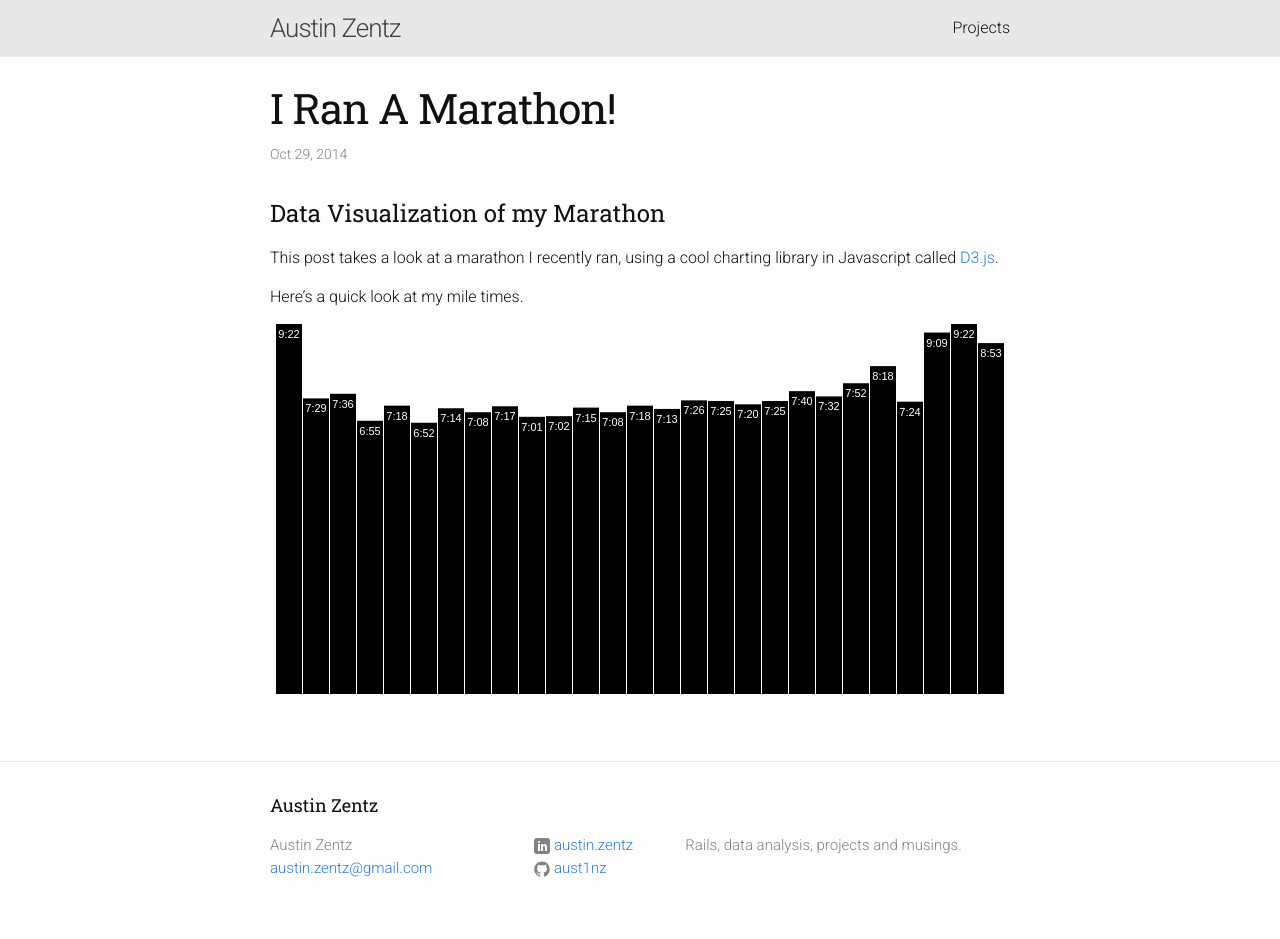
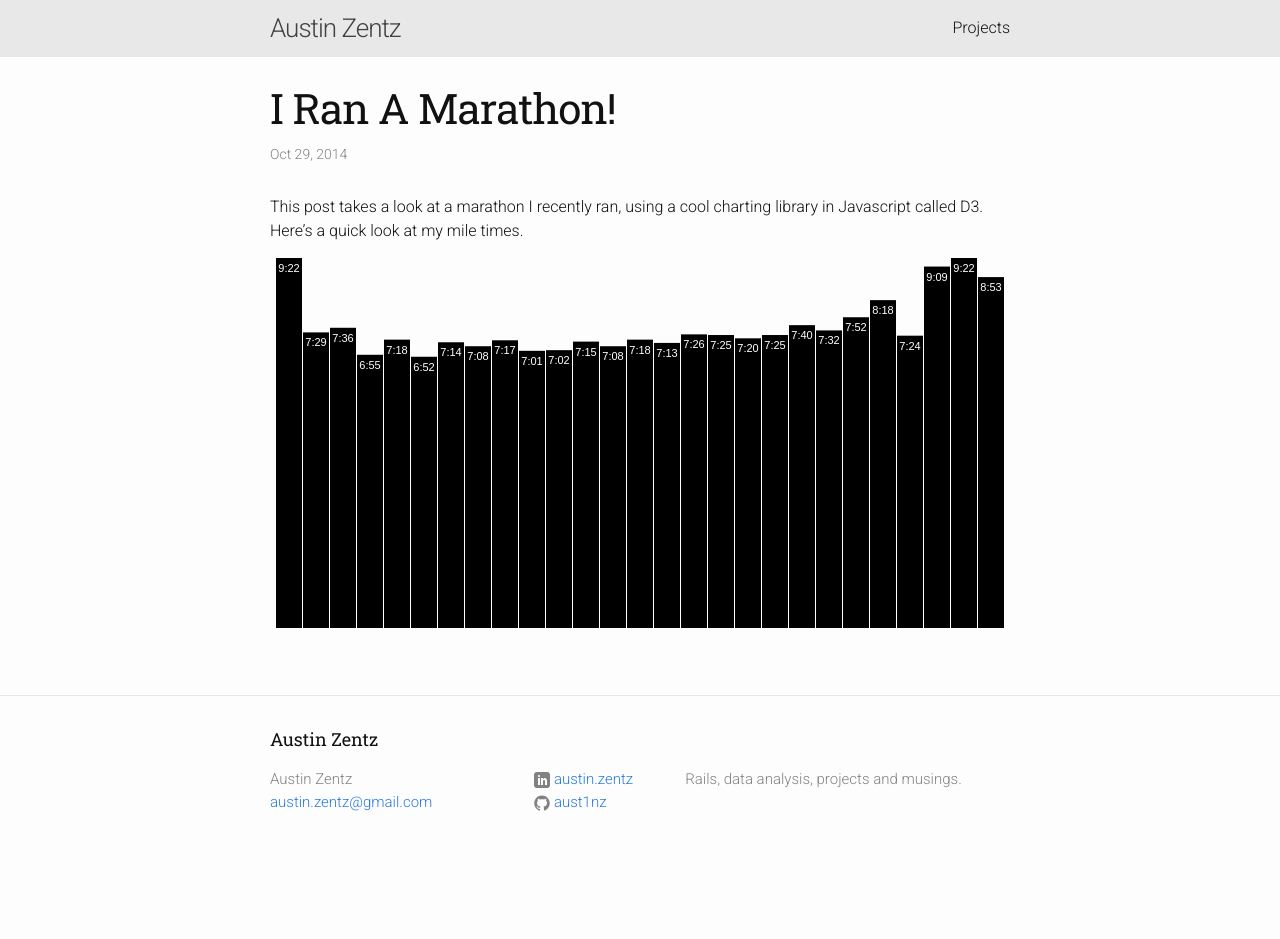
Before and after one commit to aust1nz/aust1nz.github.io, a Jekyll site: the page built from _posts/2014-10-29-Marathon.markdown, in a window 1280 px wide. Built offline with Jekyll 4.4.1, drawn with Linux system fonts in a browser that asks for light colours; comment, search, counter and statistics services are not loaded; after the commit the page ends 900 px from its top, so only the background shows below that.

Commit message:
Messed around with post summaries and excerpts

```diff
--- a/_config.yml
+++ b/_config.yml
@@ -8,9 +8,7 @@
 github_username:  aust1nz
 linkedin_username: austin.zentz
 linkedin_url: austin-zentz/14/269/470
-twitter_username:
 
 # Build settings
 markdown: kramdown
-port: 3000
 exclude: ['vendor']
--- a/_posts/2014-10-20-getting-started-with-jekyll.markdown
+++ b/_posts/2014-10-20-getting-started-with-jekyll.markdown
@@ -7,6 +7,7 @@
 ---
 
 [Jekyll](http://jekyllrb.com/) is a neat package for hosting mostly static content on the web. It serves a rather specific niche: it's for blogs or portfolio sites where the person updating the content is also comfortable using a text editor, markdown and a console window. I think that's why you see lots of [Jekyll](http://tom.preston-werner.com/) [generated](https://training.github.com/) [sites](http://schacon.github.io/) which are specifically about programming concerns. (They also seem to be mostly out of date, but we'll set that aside for now.)
+
 
 ####So, what *is* Jekyll, exactly?
 
--- a/_posts/2014-10-29-Marathon.markdown
+++ b/_posts/2014-10-29-Marathon.markdown
@@ -2,15 +2,9 @@
 layout: post
 title:  "I Ran A Marathon!"
 date:   2014-10-29 12:12:00
-categories: data_visualization, charting, running
-
+categories: running data_visualization
 ---
-
-# Data Visualization of my Marathon
-
-This post takes a look at a marathon I recently ran, using a cool charting library in Javascript called [D3.js](http://d3js.org/).
-
-Here's a quick look at my mile times.
+This post takes a look at a marathon I recently ran, using a cool charting library in Javascript called D3. Here's a quick look at my mile times.
 
 <div id="chart"></div>
 
--- a/index.html
+++ b/index.html
@@ -19,7 +19,6 @@
         <h2>
           <a class="post-link" href="{{ post.url | prepend: site.baseurl }}">{{ post.title }}</a>
         </h2>
-        <p class="post-summary">{{ post.excerpt }}</p>
       </li>
     {% endfor %}
   </ul>
```
Also changed, not shown: _layouts/post.html (+1 -6 lines), _posts/2014-10-16-introduction.markdown (line endings or trailing spaces).
